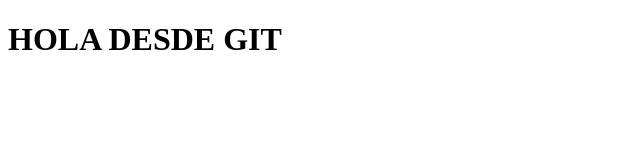
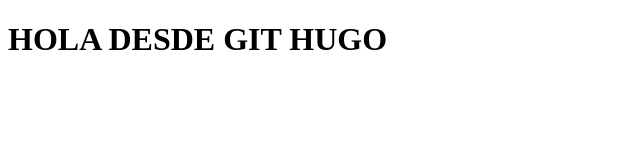
Before and after one commit to HugoCondor23/ambienteMatutino, a plain HTML site: page index.html in a window 1280 px wide. Shown: the whole page, without its empty margins (0-640 px from the left). Drawn offline with Linux system fonts and the light colour scheme.

Commit message:
Update index.html

```diff
--- a/index.html
+++ b/index.html
@@ -7,6 +7,6 @@
     <title>Repositorio</title>
 </head>
 <body>
-    <h1>HOLA DESDE GIT</h1>
+    <h1>HOLA DESDE GIT HUGO</h1>
 </body>
 </html>
```
